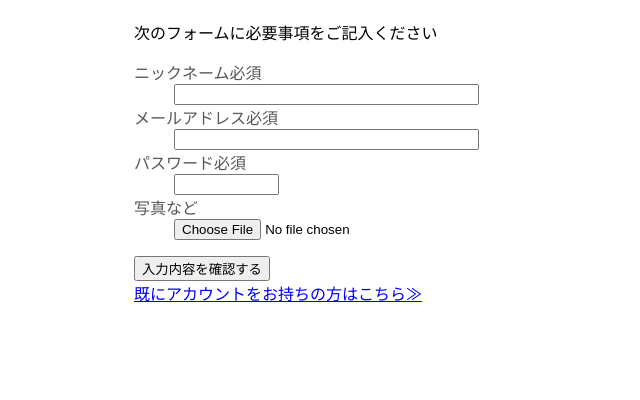
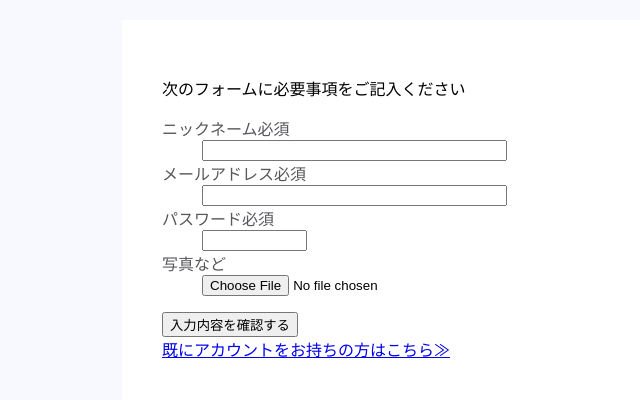
Before and after one commit to MITAAkiko/hitokotoBBS, a PHP site: page /join/ in a window 1280 px wide. Shown: the top 400 px of the page, without its empty margins (26-666 px from the left). Run offline with PHP 8.4, Linux system fonts and the light colour scheme.

Commit message:
背景色つける

```diff
--- a/post/style.css
+++ b/post/style.css
@@ -1,8 +1,13 @@
 body {
-    margin: 20px 160px;   /* 外側の余白 */
-    padding: 0px;      /* 内側の余白 */
+    background-color: ghostwhite;
+
 }
 
+main{
+    background-color: white;
+    margin: 20px 140px;   /* 外側の余白 */
+    padding: 40px;      /* 内側の余白 */
+}
 .msg{
     margin:20px,10px;
 
@@ -54,7 +59,7 @@ textarea{
     font-size: small;
     text-align: right;
     color: gray;
-    margin-right: 130px;
+    margin-right: 163px;
 }
 .hello{
     text-align: center;
```
